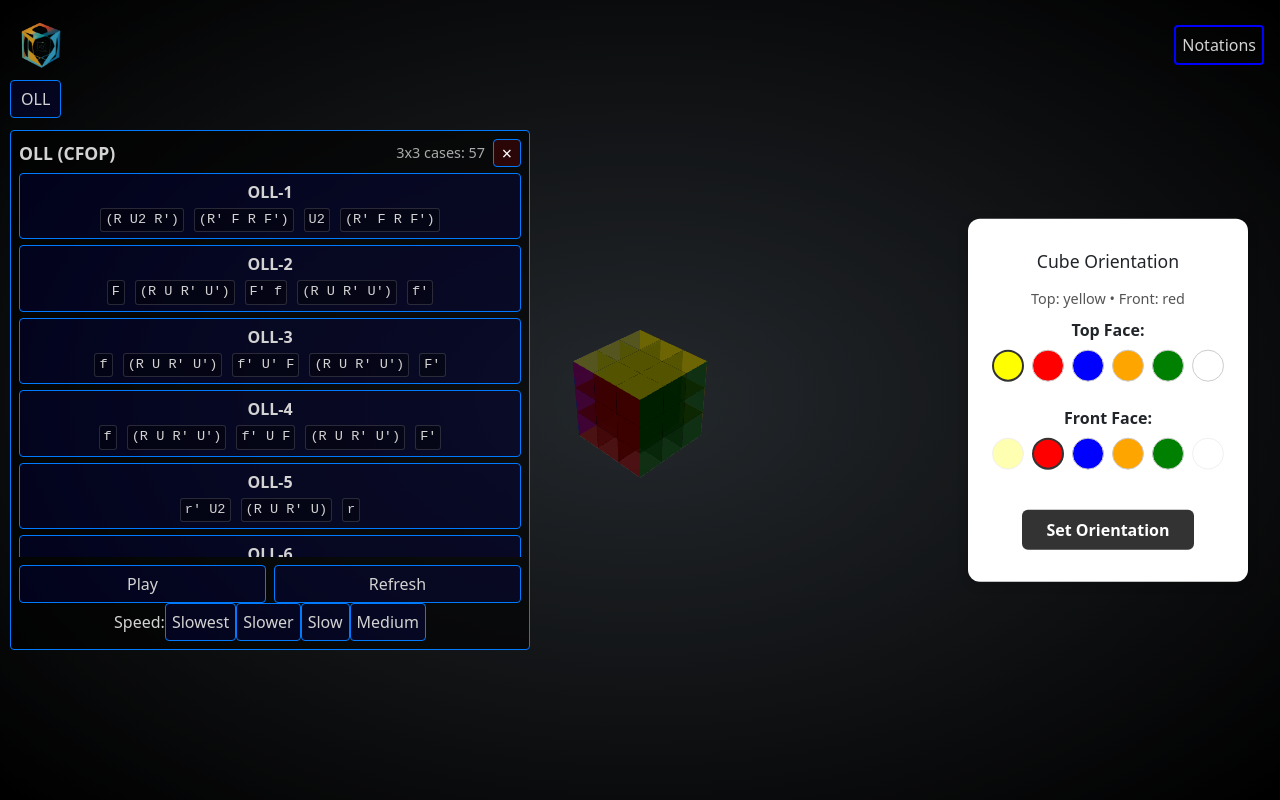
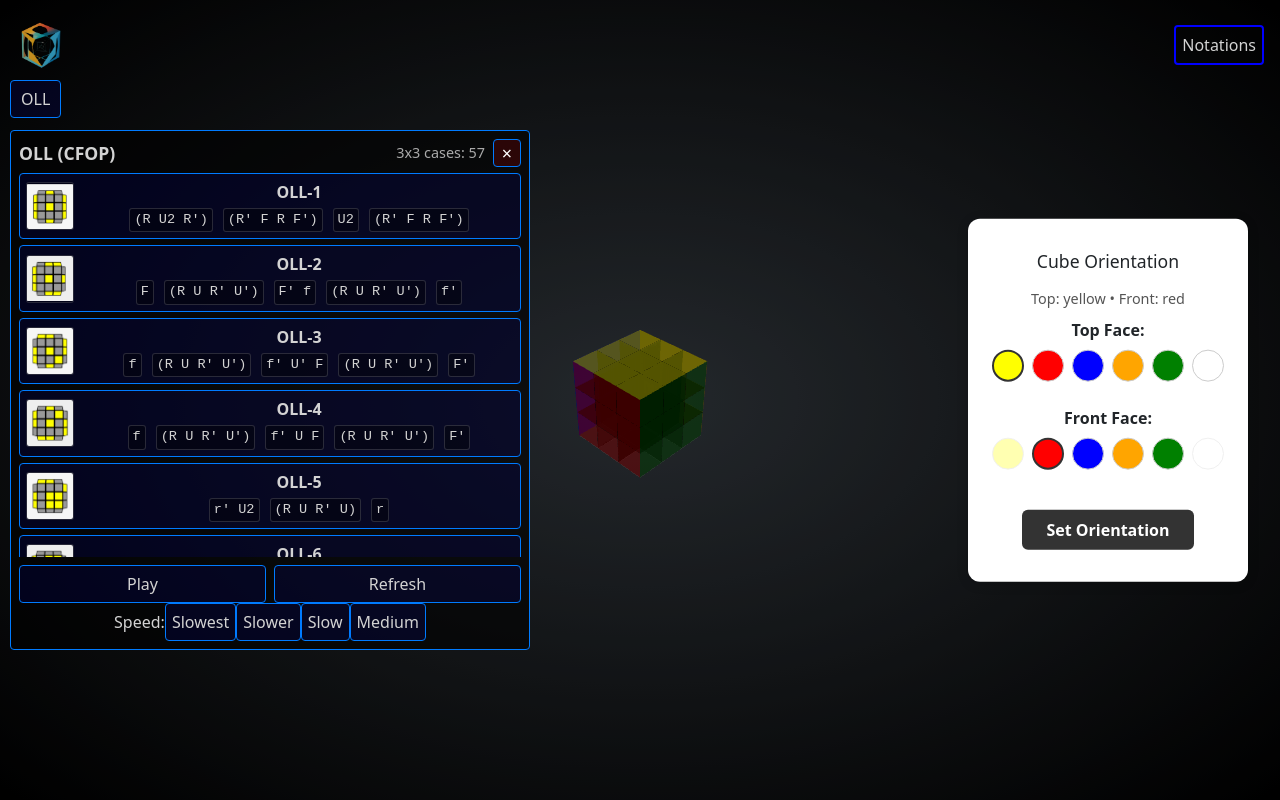
Before and after one commit to 13illydakid/rubiks-cube, a React (Vite) app: page / in a window 1280 px wide. Both pictures are taken after a click on the button "OLL". Built offline with nearby package versions, Linux system fonts and the light colour scheme.

Commit message:
OLL functional, next is ui cultivation

```diff
--- a/src/components/OLL/OLL.css
+++ b/src/components/OLL/OLL.css
@@ -77,9 +77,42 @@
   background: rgba(0, 128, 255, .20);
 }
 
+/* removed old flex-based item container and ad-hoc img size; using grid-based layout below */
+
 .oll-title {
   font-weight: 600;
   margin-bottom: 4px;
+  text-align: center;
+}
+
+/* Align items with a fixed-size thumbnail at left */
+.oll-item-container {
+  display: grid;
+  grid-template-columns: 48px 1fr;
+  /* fixed thumb width */
+  align-items: center;
+  gap: 10px;
+}
+
+.oll-thumb {
+  width: 48px;
+  height: 48px;
+  object-fit: contain;
+  display: block;
+  border-radius: 3px;
+  background: rgba(0, 0, 0, .25);
+  border: 1px solid rgba(255, 255, 255, .15);
+}
+
+.oll-thumb--placeholder {
+  opacity: .4;
+}
+
+.oll-title-notation-container {
+  display: flex;
+  flex-direction: column;
+  justify-content: center;
+  /* vertically center title+notation against thumb */
 }
 
 .oll-notation {
@@ -88,6 +121,7 @@
   /* max 6 per row, wraps to 2nd/3rd row */
   display: flex;
   justify-content: center;
+  /* center directly below the title */
   gap: 4px 10px;
   font-family: monospace;
   font-size: .85rem;
@@ -98,7 +132,7 @@
   border-radius: 3px;
   background: rgba(0, 0, 0, .35);
   border: 1px solid rgba(255, 255, 255, .15);
-  justify-self: center;
+  /* justify-self: center; */
   /* size to content */
 }
 
@@ -150,3 +184,18 @@
   background: rgba(0, 128, 255, .35);
   border-color: #007bff;
 }
+
+/* OLL selected detail: notation-only */
+.oll-detail {
+  margin-top: 8px;
+}
+
+.oll-detail .oll-notation-view {
+  margin-top: 0;
+}
+
+.oll-detail .steps {
+  display: grid;
+  grid-template-columns: repeat(6, minmax(0, 1fr));
+  gap: 6px 8px;
+}
--- a/src/components/OLL/OLLPanel.jsx
+++ b/src/components/OLL/OLLPanel.jsx
@@ -1,8 +1,22 @@
 import React, { useMemo, useState, useEffect } from "react";
-import ollAlgorithms, { ollDisplay, OLLSetUP } from "../../cubeFunctions/algorithms";
-import moveFuncs from "../../cubeFunctions/move";
+import ollAlgorithms, { ollDisplay } from "../../cubeFunctions/algorithms";
 import cube from "../../cubeFunctions/cube";
 import "./OLL.css";
+
+// Preload OLL case images (1.png ... 57.png)
+const ollImageModules = import.meta.glob("../../assets/oll/*.png", { eager: true, import: 'default' });
+const ollImageByNumber = (() => {
+  const map = new Map();
+  for (const path in ollImageModules) {
+    const filename = path.split('/').pop(); // e.g., '12.png'
+    const base = filename?.split('.')?.[0] || '';
+    const num = parseInt(base, 10);
+    if (!Number.isNaN(num)) {
+      map.set(String(num), ollImageModules[path]);
+    }
+  }
+  return map;
+})();
 
 // Helper: split a space-delimited moves string into an array of tokens
 const splitMoves = (movesStr) => (movesStr || "").trim().split(/\s+/).filter(Boolean);
@@ -55,14 +69,29 @@ function groupByParens(str) {
 
 const OLLItem = ({ name, notation, selected, onSelect }) => {
   const groups = useMemo(() => groupByParens(notation || ''), [notation]);
+  // Determine the per-case thumbnail based on name 'OLL-<n>'
+  const thumbSrc = useMemo(() => {
+    const numStr = String(name || '').replace(/^OLL-/i, '');
+    return ollImageByNumber.get(numStr) || null;
+  }, [name]);
   return (
     <div className={"oll-item" + (selected ? " selected" : "")} onClick={onSelect}>
+      <div className="oll-item-container">
+        {thumbSrc ? (
+          <img className="oll-thumb" src={thumbSrc} alt={`${name} diagram`} loading="lazy" />
+        ) : (
+          <div className="oll-thumb oll-thumb--placeholder" aria-hidden="true" />
+        )}
+        <div className="oll-title-notation-container">
           <div className="oll-title">{name}</div>
           <div className="oll-notation" title={notation}>
             {groups.map((g, i) => (
               <span key={i} className="oll-token">{g}</span>
             ))}
           </div>
+        </div>
+      </div>
+
     </div>
   );
 };
@@ -97,6 +126,8 @@ const OLLPanel = (props) => {
 
   // Derive highlight index from App's solvedSetIndex only during solve
   const highlightIndex = useMemo(() => state.solvedSetIndex ?? -1, [state.solvedSetIndex]);
+
+  // No selected-case diagram needed anymore
 
   useEffect(() => {
     if (!open) setSelected(null);
@@ -277,7 +308,8 @@ const OLLPanel = (props) => {
       </div>
 
       {selected && (
-        <div className="oll-notation-view" data-no-camera-reset>
+        <div className="oll-detail" data-no-camera-reset>
+          <div className="oll-notation-view">
             <div className="label">Algorithm:</div>
             <div className="steps">
               {selected.solveMovesArr.map((step, idx) => {
@@ -289,6 +321,7 @@ const OLLPanel = (props) => {
               })}
             </div>
           </div>
+        </div>
       )}
     </div>
   );
```
Also changed, not shown: 4 other files (tests, documents, lock files or other folders). Lines whose indentation alone changed are shown as unchanged.
